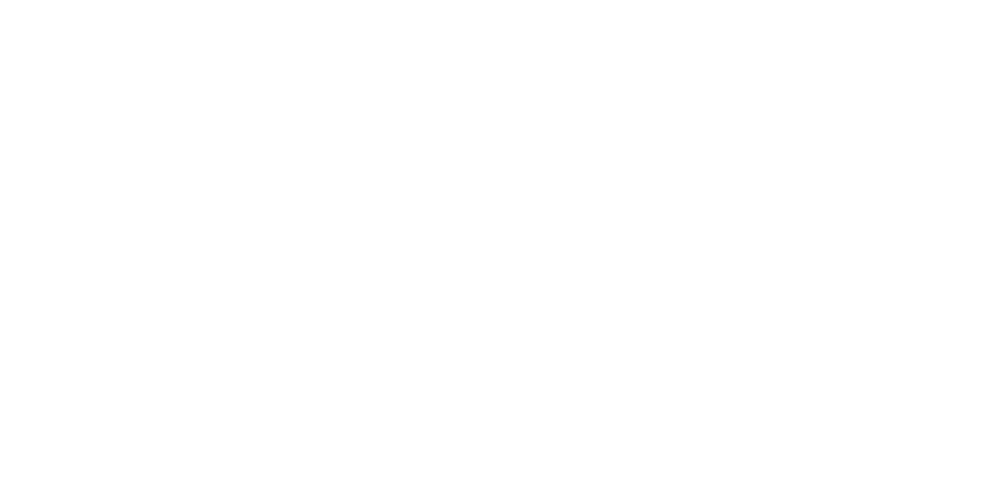
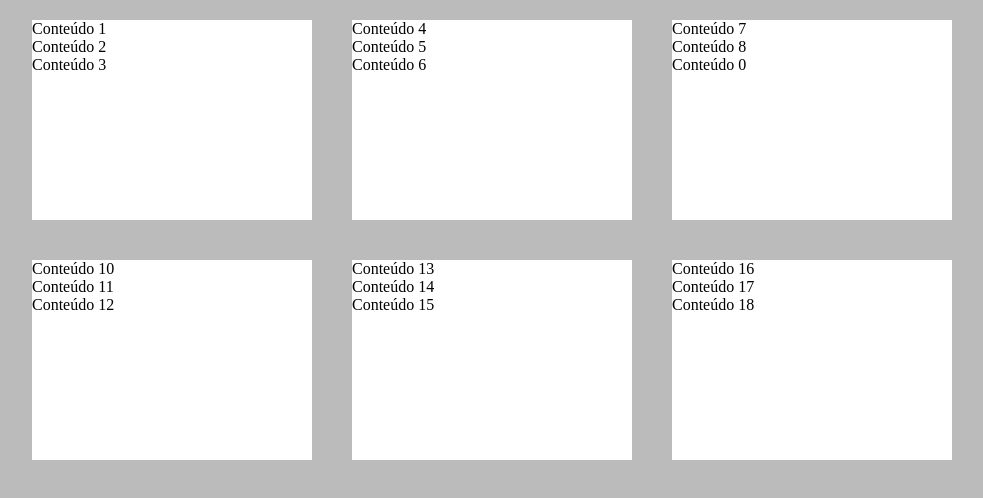
Before and after one commit to EdsonRego/html-css-flexbox, a plain HTML site: page index.html in a window 1280 px wide. Shown: the whole page, without its empty margins (148-1131 px from the left). Drawn offline with Linux system fonts and the light colour scheme.

Commit message:
CSS tools

```diff
--- /dev/null
+++ b/css/styles.css
@@ -0,0 +1,26 @@
+* {
+    box-sizing: border-box;
+    margin: 0px;
+}
+
+body {
+    background-color: #bbb;
+}
+
+.container-dos-blocos {
+    max-width: 960px;
+    margin: 0 auto;
+    display: flex;
+    flex-wrap: wrap;
+}
+
+.bloco {
+    width: 280px;
+    height: 200px;
+    margin: 20px;
+    background-color: #fff;
+}
+
+.bloco:hover {
+    border: 2px solid red;
+}
--- a/index.html
+++ b/index.html
@@ -2,14 +2,48 @@
 <html lang="en">
 
 <head>
-    <meta charset="UTF-8">
-    <meta http-equiv="X-UA-Compatible" content="IE=edge">
-    <meta name="viewport" content="width=device-width, initial-scale=1.0">
-    <title>Document</title>
+    <meta charset="UTF-8" />
+    <meta http-equiv="X-UA-Compatible" content="IE=edge" />
+    <meta name="viewport" content="width=device-width, initial-scale=1.0" />
+    <title>Aula Flexbox</title>
+
+    <link rel="stylesheet" href="css/styles.css" />
 </head>
 
 <body>
-
+    <div class="container-dos-blocos">
+        <div class="bloco">
+            <p>Conteúdo 1</p>
+            <p>Conteúdo 2</p>
+            <p>Conteúdo 3</p>
+        </div>
+        <div class="bloco">
+            <p>Conteúdo 4</p>
+            <p>Conteúdo 5</p>
+            <p>Conteúdo 6</p>
+        </div>
+        <div class="bloco">
+            <p>Conteúdo 7</p>
+            <p>Conteúdo 8</p>
+            <p>Conteúdo 0</p>
+        </div>
+        <div class="bloco">
+            <p>Conteúdo 10</p>
+            <p>Conteúdo 11</p>
+            <p>Conteúdo 12</p>
+        </div>
+        <div class="bloco">
+            <p>Conteúdo 13</p>
+            <p>Conteúdo 14</p>
+            <p>Conteúdo 15</p>
+        </div>
+        <div class="bloco">
+            <p>Conteúdo 16</p>
+            <p>Conteúdo 17</p>
+            <p>Conteúdo 18</p>
+        </div>
+    </div>
+    </div>
 </body>
 
 </html>
```
